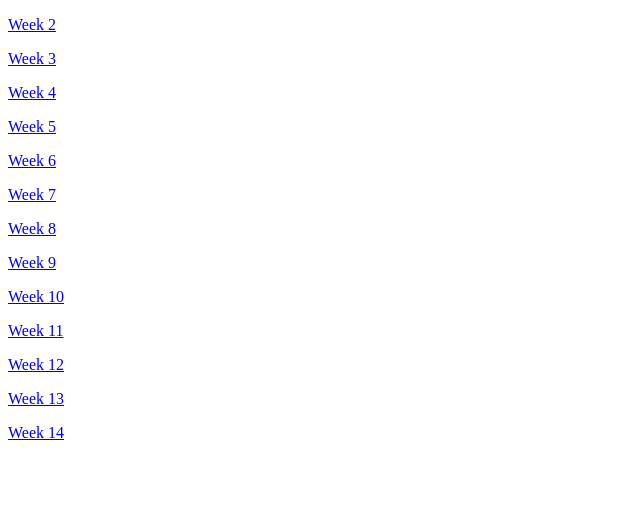
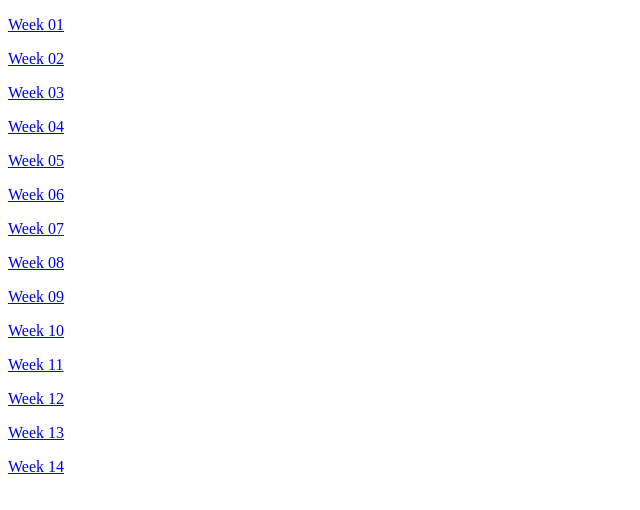
Before and after one commit to taivlam/cps140, a plain HTML site: page index.html in a window 1280 px wide. Shown: the whole page, without its empty margins (0-640 px from the left). Drawn offline with Linux system fonts and the light colour scheme.

Commit message:
Added Week 01 and added prefix of 0 to all single digit week numbers

```diff
--- a/index.html
+++ b/index.html
@@ -2,20 +2,24 @@
 <html>
     <head>
         <meta charset="UTF-8">
-        <title>CPS 140</title>
+        <title>CPS 140, Fall 2020</title>
+        <!--The following 3 lines prevent browser caching, so that committed
+        changes from the command line may be viewed faster upon "normal"
+        refresh on Firefox - an issue which doesn't occur on Chromium.-->
         <meta http-equiv="Cache-Control" content="no-cache, no-store, must-revalidate" />
         <meta http-equiv="Pragma" content="no-cache" />
         <meta http-equiv="Expires" content="0" />
     </head>
     <body>
-        <p><a href="week02/index.html">Week 2</a></p>
-        <p><a href="week03/index.html">Week 3</a></p>
-        <p><a href="week04/index.html">Week 4</a></p>
-        <p><a href="week05/index.html">Week 5</a></p>
-        <p><a href="week06/index.html">Week 6</a></p>
-        <p><a href="week07/index.html">Week 7</a></p>
-        <p><a href="week08/index.html">Week 8</a></p>
-        <p><a href="week09/index.html">Week 9</a></p>
+        <p><a href="week01/index.html">Week 01</a></p>
+        <p><a href="week02/index.html">Week 02</a></p>
+        <p><a href="week03/index.html">Week 03</a></p>
+        <p><a href="week04/index.html">Week 04</a></p>
+        <p><a href="week05/index.html">Week 05</a></p>
+        <p><a href="week06/index.html">Week 06</a></p>
+        <p><a href="week07/index.html">Week 07</a></p>
+        <p><a href="week08/index.html">Week 08</a></p>
+        <p><a href="week09/index.html">Week 09</a></p>
         <p><a href="week10/index.html">Week 10</a></p>
         <p><a href="week11/index.html">Week 11</a></p>
         <p><a href="week12/index.html">Week 12</a></p>
```
Also changed, not shown: week01/index.html (added, +10 -0 lines).
